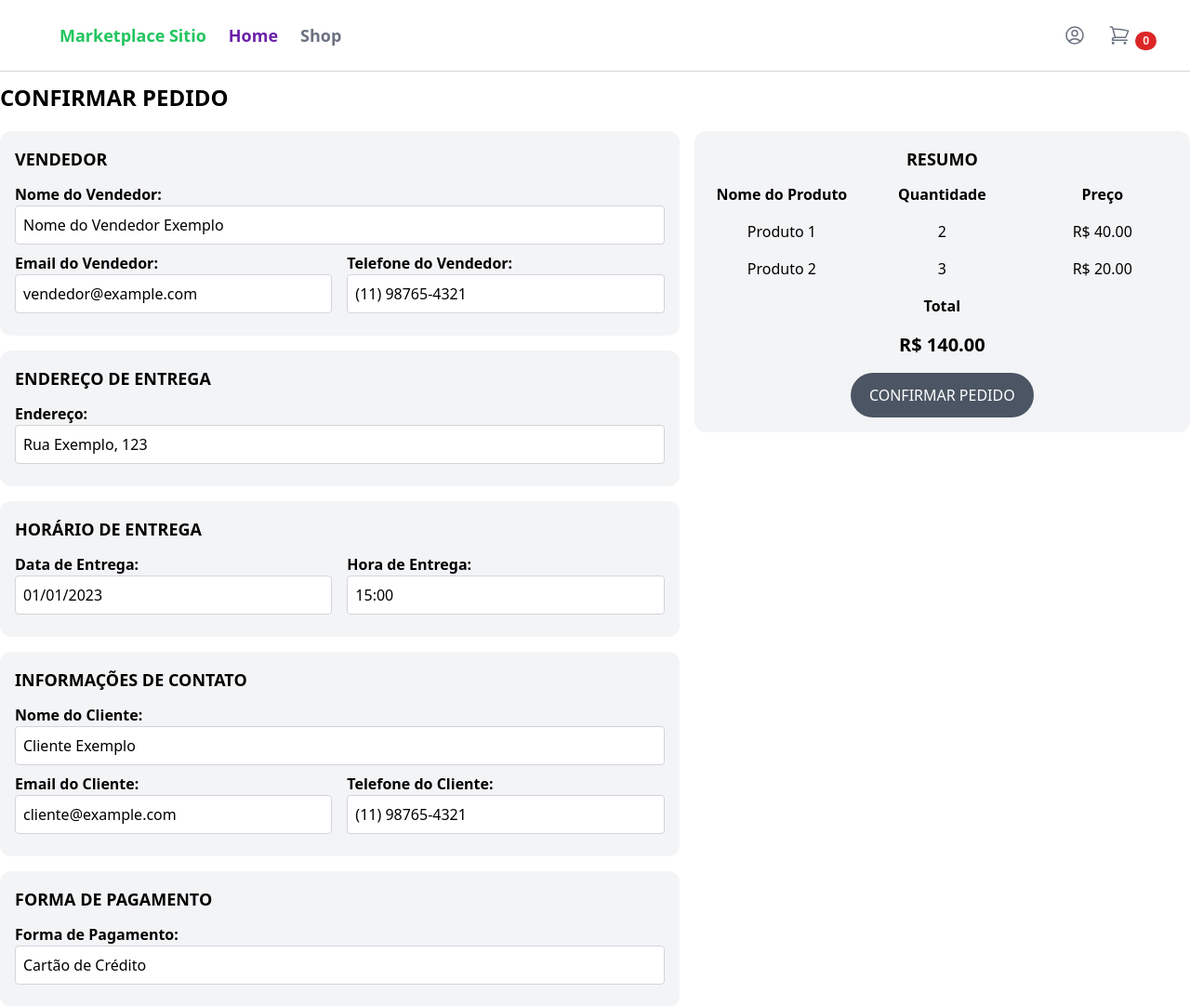
After one commit to CodeVanzi/Django-Marketplace-Sitio, a Django app: page /cart/checkout/ in a window 1280 px wide. The commit adds this page. Shown: the top 1082 px of the page at 93% size. Run offline with Django 4.2, Linux system fonts and the light colour scheme; some libraries are stand-ins or nearby versions.

Commit message:
cart and checkout front

```diff
--- /dev/null
+++ b/marketplace_sitio/cart/templates/cart/checkout.html
@@ -0,0 +1,165 @@
+{% extends 'core/base.html' %}
+{% comment %}
+{% block content %}
+
+<div class="max-w-6xl mx-auto flex flex-wrap items-start py-6 px-6 xl:px-0">
+
+    <div class="products w-full lg:w-3/4">
+        <h1 class="uppercase text-2xl font-semibold mb-5 mt-3">Confirmar Pedido</h1>
+        <div class="w-full pr-6">
+            <div class="mb-6 p-6 bg-gray-100 rounded-xl">
+                <h2 class="uppercase text-lg font-semibold mb-5">Vendedor</h2>
+            </div>
+            <div class="mb-6 p-6 bg-gray-100 rounded-xl">
+                <h2 class="uppercase text-lg font-semibold mb-5">Endereço de entrega</h2>
+            </div>
+            <div class="mb-6 p-6 bg-gray-100 rounded-xl">
+                <h2 class="uppercase text-lg font-semibold mb-5">Horário de entrega</h2>
+            </div>
+            <div class="mb-6 p-6 bg-gray-100 rounded-xl">
+                <h2 class="uppercase text-lg font-semibold mb-5">Informações de contato</h2>
+            </div>
+            <div class="mb-6 p-6 bg-gray-100 rounded-xl">
+                <h2 class="uppercase text-lg font-semibold mb-5">Forma de pagamento</h2>
+            </div>
+        </div>
+
+    </div>
+
+
+    <div class="summary w-full lg:w-1/4 p-6 bg-gray-100 rounded-xl mt-3">
+        <h2 class="uppercase text-lg font-semibold mb-5">Resumo</h2>
+        <div class="flex justify-between mb-5">
+            <span class="font-semibold text-gray-600">Subtotal</span>
+            <span class="text-gray-600">R$ {{ cart.get_total_price }}</span>
+        </div>
+        <div class="flex flex-wrap items-center">
+        <a href="#" class="w-full bg-gray-600 hover:bg-green-800 text-white uppercase py-3 px-5 rounded-full text-center">Confirmar pedido</a>
+        </div>
+    </div>
+
+</div>
+
+
+{% endblock %} {% endcomment %}
+
+
+{% block content %}
+
+<div class="max-w-screen-xl mx-auto p-4 xl:p-0 flex items-start py-6">
+    <div class="w-full lg:w-7/12 pr-4">
+        <h1 class="uppercase text-2xl font-semibold mb-5 mt-3">Confirmar Pedido</h1>
+        <form id="confirmacao_pedido_form" hx-post="#" hx-trigger="submit">
+            {% csrf_token %}
+            <div class="bg-gray-100 rounded-xl p-4 mb-4">
+                <h2 class="uppercase text-lg font-semibold mb-3">Vendedor</h2>
+                <label for="vendedor_nome" class="font-semibold">Nome do Vendedor:</label>
+                <input type="text" id="vendedor_nome" name="vendedor_nome" value="Nome do Vendedor Exemplo" class="block w-full mb-2 p-2 rounded border border-gray-300">
+                <div class="flex">
+                    <div class="w-1/2 pr-2">
+                        <label for="vendedor_email" class="font-semibold">Email do Vendedor:</label>
+                        <input type="text" id="vendedor_email" name="vendedor_email" value="vendedor@example.com" class="block w-full mb-2 p-2 rounded border border-gray-300">
+                    </div>
+                    <div class="w-1/2 pl-2">
+                        <label for="telefone_vendedor" class="font-semibold">Telefone do Vendedor:</label>
+                        <input type="text" id="telefone_vendedor" name="telefone_vendedor" value="(11) 98765-4321" class="block w-full mb-2 p-2 rounded border border-gray-300">
+                    </div>
+                </div>
+
+
+            </div>
+            <div class="bg-gray-100 rounded-xl p-4 mb-4">
+                <h2 class="uppercase text-lg font-semibold mb-3">Endereço de entrega</h2>
+                <label for="endereco_entrega" class="font-semibold">Endereço:</label>
+                <input type="text" id="endereco_entrega" name="endereco_entrega" value="Rua Exemplo, 123" class="block w-full mb-2 p-2 rounded border border-gray-300">
+            </div>
+            <div class="bg-gray-100 rounded-xl p-4 mb-4">
+                <h2 class="uppercase text-lg font-semibold mb-3">Horário de entrega</h2>
+                <div class="flex">
+                    <div class="w-1/2 pr-2">
+                        <label for="data_entrega" class="font-semibold">Data de Entrega:</label>
+                        <input type="text" id="data_entrega" name="data_entrega" value="01/01/2023" class="block w-full mb-2 p-2 rounded border border-gray-300">
+                    </div>
+                    <div class="w-1/2 pl-2">
+                        <label for="hora_entrega" class="font-semibold">Hora de Entrega:</label>
+                <input type="text" id="hora_entrega" name="hora_entrega" value="15:00" class="block w-full mb-2 p-2 rounded border border-gray-300">
+                    </div>
+                </div>
+            </div>
+
+            <div class="bg-gray-100 rounded-xl p-4 mb-4">
+                <h2 class="uppercase text-lg font-semibold mb-3">Informações de contato</h2>
+                <label for="cliente_nome" class="font-semibold">Nome do Cliente:</label>
+                <input type="text" id="cliente_nome" name="cliente_nome" value="Cliente Exemplo" class="block w-full mb-2 p-2 rounded border border-gray-300">
+                <div class="flex">
+                    <div class="w-1/2 pr-2">
+                        <label for="cliente_email" class="font-semibold">Email do Cliente:</label>
+                        <input type="text" id="cliente_email" name="cliente_email" value="cliente@example.com" class="block w-full mb-2 p-2 rounded border border-gray-300">
+                    </div>
+                    <div class="w-1/2 pl-2">
+                        <label for="cliente_telefone" class="font-semibold">Telefone do Cliente:</label>
+                        <input type="text" id="cliente_telefone" name="cliente_telefone" value="(11) 98765-4321" class="block w-full mb-2 p-2 rounded border border-gray-300">
+                    </div>
+                </div>
+            </div>
+
+            <div class="bg-gray-100 rounded-xl p-4 mb-4">
+                <h2 class="uppercase text-lg font-semibold mb-3">Forma de pagamento</h2>
+                <label for="forma_pagamento" class="font-semibold">Forma de Pagamento:</label>
+                <input type="text" id="forma_pagamento" name="forma_pagamento" value="Cartão de Crédito" class="block w-full mb-2 p-2 rounded border border-gray-300">
+            </div>
+
+        </form>
+    </div>
+    <div class="resumo w-full lg:w-5/12 bg-gray-100 rounded-xl p-4 mt-16">
+        <h2 class="uppercase text-lg font-semibold mb-3 text-center">Resumo</h2>
+        <div class="grid grid-cols-3 gap-4">
+            <div class="text-center">
+                <p class="font-semibold">Nome do Produto</p>
+            </div>
+            <div class="text-center">
+                <p class="font-semibold">Quantidade</p>
+            </div>
+            <div class="text-center">
+                <p class="font-semibold">Preço</p>
+            </div>
+            <!-- Produto 1 -->
+            <div class="text-center">
+                <p>Produto 1</p>
+            </div>
+            <div class="text-center">
+                <p>2</p>
+            </div>
+            <div class="text-center">
+                <p>R$ 40.00</p>
+            </div>
+            <!-- Produto 2 -->
+            <div class="text-center">
+                <p>Produto 2</p>
+            </div>
+            <div class="text-center">
+                <p>3</p>
+            </div>
+            <div class="text-center">
+                <p>R$ 20.00</p>
+            </div>
+            <!-- Total -->
+            <div class="text-center col-span-3">
+                <p class="font-semibold">Total</p>
+            </div>
+            <div class="text-center col-span-3">
+                <p class="font-semibold text-xl">R$ 140.00</p>
+            </div>
+        </div>
+        <div class="flex justify-center mt-4">
+            <button type="submit" class="bg-gray-600 hover:bg-green-800 text-white uppercase py-3 px-5 rounded-full text-center">Confirmar pedido</button>
+        </div>
+    </div>
+</div>
+
+
+
+
+
+
+{% endblock %}
--- a/marketplace_sitio/cart/templates/cart/menu_cart.html
+++ b/marketplace_sitio/cart/templates/cart/menu_cart.html
@@ -1,4 +1,4 @@
-<a href="#" id="menu-cart-button" class="relative py-4 text-lg font-semibold text-gray-500 hover:text-purple-800">
+<a href="{% url 'cart'%}" id="menu-cart-button" class="relative py-4 text-lg font-semibold text-gray-500 hover:text-purple-800">
     <svg xmlns="http://www.w3.org/2000/svg" fill="none" viewBox="0 0 24 24" stroke-width="1.5" stroke="currentColor" class="w-6 h-6">
         <path stroke-linecap="round" stroke-linejoin="round" d="M2.25 3h1.386c.51 0 .955.343 1.087.835l.383 1.437M7.5 14.25a3 3 0 00-3 3h15.75m-12.75-3h11.218c1.121-2.3 2.1-4.684 2.924-7.138a60.114 60.114 0 00-16.536-1.84M7.5 14.25L5.106 5.272M6 20.25a.75.75 0 11-1.5 0 .75.75 0 011.5 0zm12.75 0a.75.75 0 11-1.5 0 .75.75 0 011.5 0z" />
     </svg>
--- a/marketplace_sitio/cart/views.py
+++ b/marketplace_sitio/cart/views.py
@@ -13,3 +13,9 @@ def add_to_cart(request, product_id):
     # cart.remove(product=product)
     # cart.clear()
     return render(request, 'cart/menu_cart.html', {'cart': cart})
+
+def cart(request):
+    return render(request, 'cart/cart.html')
+
+def checkout(request):
+    return render(request, 'cart/checkout.html')
--- a/marketplace_sitio/core/templates/core/base.html
+++ b/marketplace_sitio/core/templates/core/base.html
@@ -24,10 +24,12 @@
                             <path stroke-linecap="round" stroke-linejoin="round" d="M17.982 18.725A7.488 7.488 0 0012 15.75a7.488 7.488 0 00-5.982 2.975m11.963 0a9 9 0 10-11.963 0m11.963 0A8.966 8.966 0 0112 21a8.966 8.966 0 01-5.982-2.275M15 9.75a3 3 0 11-6 0 3 3 0 016 0z" />
                       </svg></a>
                     {% endif %}
-                    {% include 'cart/menu_cart.html' %}
                     {% if user.is_authenticated %}
                     <a href="{% url 'logout' %}" class="py-4 text-lg font-semibold text-gray-500 hover:text-purple-800">Logout</a>
                     {% endif %}
+                    {% include 'cart/menu_cart.html' %}
+
+                </div>
             </div>
         </nav>
 
--- a/marketplace_sitio/marketplace_sitio/urls.py
+++ b/marketplace_sitio/marketplace_sitio/urls.py
@@ -4,7 +4,7 @@ from django.contrib import admin
 from django.contrib.auth import views
 from django.urls import path
 
-from cart.views import add_to_cart
+from cart.views import add_to_cart, cart, checkout
 from core.views import frontpage, shop, signup
 from product.views import product
 
@@ -14,6 +14,8 @@ urlpatterns = [
     path('shop/', shop, name='shop'),
     path('shop/<slug:slug>/', product, name='product'),
     path('cart/<int:product_id>/', add_to_cart, name='add_to_cart'),
+    path('cart/', cart, name='cart'),
+    path('cart/checkout/', checkout, name='checkout'),
     path('signup/', signup, name='signup'),
     path('login/', views.LoginView.as_view(template_name='core/login.html'), name='login'),
     path('logout/', views.LogoutView.as_view(), name='logout'),
```
Also changed, not shown: marketplace_sitio/cart/templates/cart/cart.html (added, +74 -0 lines), marketplace_sitio/core/templates/core/shop.html (line endings or trailing spaces), marketplace_sitio/media/products/18965820.jpg (added), marketplace_sitio/media/thumbnails/products/18965820.jpg (added), 1 other file.
